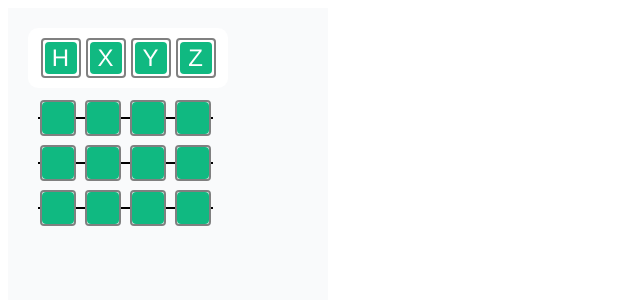
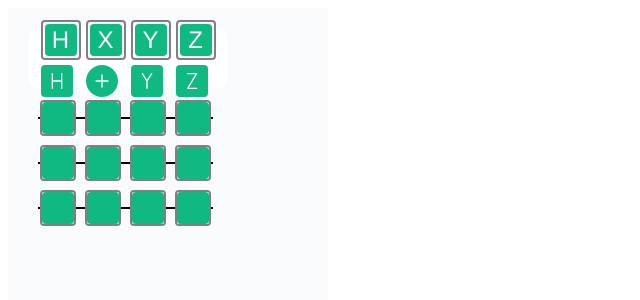
Before and after one commit to yaorui1996/q-simulator-web, a Vue app: page / in a window 1280 px wide. Shown: the top 300 px of the page, without its empty margins (0-640 px from the left). Built offline with nearby package versions, Linux system fonts and the light colour scheme.

Commit message:
feat: change the gate ui from text to svg version

```diff
--- /dev/null
+++ b/src/components/PaletteDropzone.vue
@@ -0,0 +1,31 @@
+<script setup lang="ts">
+
+// TypeScript enabled
+import { defineAsyncComponent } from 'vue'
+
+const props = defineProps({
+  gateName: { type: String, required: true },
+})
+
+
+</script>
+
+<template>
+
+  <div id="palette-dropzone">
+    <component :is="defineAsyncComponent(()=>import('./icons/'+props.gateName+'-gate.vue'))" />
+  </div>
+
+
+</template>
+
+<style scoped>
+
+#palette-dropzone {
+    height: 2rem;
+    width: 2rem;
+    display: inline-block;
+    position: static;
+}
+
+</style>
--- a/src/components/QCircuitPalette.vue
+++ b/src/components/QCircuitPalette.vue
@@ -2,6 +2,7 @@
 import { ref, reactive } from 'vue'
 import { QCircuitOperation } from './QCircuitOperation'
 import QCircuitOperationElement from './QCircuitOperationElement.vue';
+import PaletteDropzone from './PaletteDropzone.vue';
 
 const props = defineProps<{
   qCircuitOperationChosen: QCircuitOperation
@@ -30,6 +31,7 @@ function mousedownPalette(operation: QCircuitOperation) {
 <template>
   <div class="q-circuit-palette">
     <div class="wrapper">
+      <PaletteDropzone v-for="operation in ['h', 'x', 'y', 'z']" :gateName="operation" />
       <div class="q-circuit-palette-operation" v-for="operation in paletteOperations"
         :style="{ 'grid-column-start': operation.x, 'grid-row-start': operation.y }"
         @mousedown="mousedownPalette(operation)">
--- /dev/null
+++ b/src/components/icons/h-gate.vue
@@ -0,0 +1,35 @@
+<script setup lang="ts">
+
+
+</script>
+
+<template>
+
+<div class="box">
+
+  <svg width="48" height="48" viewBox="0 0 48 48" fill="none" xmlns="http://www.w3.org/2000/svg" class="icon">
+    <path d="M17 13V35M17 24H31M31 13V35" stroke="currentColor" stroke-width="2" stroke-linecap="round"/>
+  </svg>
+
+</div>
+
+</template>
+
+<style scoped>
+.icon {
+  width: 100%;
+  height: 100%;
+}
+.box {
+    position: relative;
+    width: 100%;
+    height: 100%;
+	--tw-text-opacity: 1;
+	--tw-bg-opacity: 1;
+    color: rgb(255 255 255 / var(--tw-text-opacity));
+	background-color: rgb(16 185 129 / var(--tw-bg-opacity));
+	border-radius: 0.25rem;
+}
+
+
+</style>
--- /dev/null
+++ b/src/components/icons/x-gate.vue
@@ -0,0 +1,35 @@
+<script setup lang="ts">
+
+
+</script>
+
+<template>
+
+<div class="box">
+
+  <svg width="48" height="48" viewBox="0 0 48 48" fill="none" xmlns="http://www.w3.org/2000/svg" class="icon">
+    <path d="M15 24H33M24 15V33" stroke="currentColor" stroke-width="2" stroke-linecap="round"/>
+  </svg>
+
+</div>
+
+</template>
+
+<style scoped>
+.icon {
+  width: 100%;
+  height: 100%;
+}
+.box {
+    position: relative;
+    width: 100%;
+    height: 100%;
+	--tw-text-opacity: 1;
+	--tw-bg-opacity: 1;
+    color: rgb(255 255 255 / var(--tw-text-opacity));
+	background-color: rgb(16 185 129 / var(--tw-bg-opacity));
+	border-radius: 9999rem;
+}
+
+
+</style>
--- /dev/null
+++ b/src/components/icons/y-gate.vue
@@ -0,0 +1,36 @@
+<script setup lang="ts">
+
+
+</script>
+
+<template>
+
+<div class="box">
+
+  <svg width="48" height="48" viewBox="0 0 48 48" fill="none" xmlns="http://www.w3.org/2000/svg" class="icon">
+    <path d="M17 13L24 24M24 24L31 13M24 24V35" stroke="currentColor" stroke-width="2" stroke-linecap="round"/>
+  </svg>
+
+
+</div>
+
+</template>
+
+<style scoped>
+.icon {
+  width: 100%;
+  height: 100%;
+}
+.box {
+    position: relative;
+    width: 100%;
+    height: 100%;
+	--tw-text-opacity: 1;
+	--tw-bg-opacity: 1;
+    color: rgb(255 255 255 / var(--tw-text-opacity));
+	background-color: rgb(16 185 129 / var(--tw-bg-opacity));
+	border-radius: 0.25rem;
+}
+
+
+</style>
--- /dev/null
+++ b/src/components/icons/z-gate.vue
@@ -0,0 +1,36 @@
+<script setup lang="ts">
+
+
+</script>
+
+<template>
+
+<div class="box">
+
+  <svg width="48" height="48" viewBox="0 0 48 48" fill="none" xmlns="http://www.w3.org/2000/svg" class="icon">
+    <path d="M17.5 13H31L17.5 35H31" stroke="currentColor" stroke-width="2" stroke-linecap="round" stroke-linejoin="round"/>
+  </svg>
+
+
+</div>
+
+</template>
+
+<style scoped>
+.icon {
+  width: 100%;
+  height: 100%;
+}
+.box {
+    position: relative;
+    width: 100%;
+    height: 100%;
+	--tw-text-opacity: 1;
+	--tw-bg-opacity: 1;
+    color: rgb(255 255 255 / var(--tw-text-opacity));
+	background-color: rgb(16 185 129 / var(--tw-bg-opacity));
+	border-radius: 0.25rem;
+}
+
+
+</style>
```
